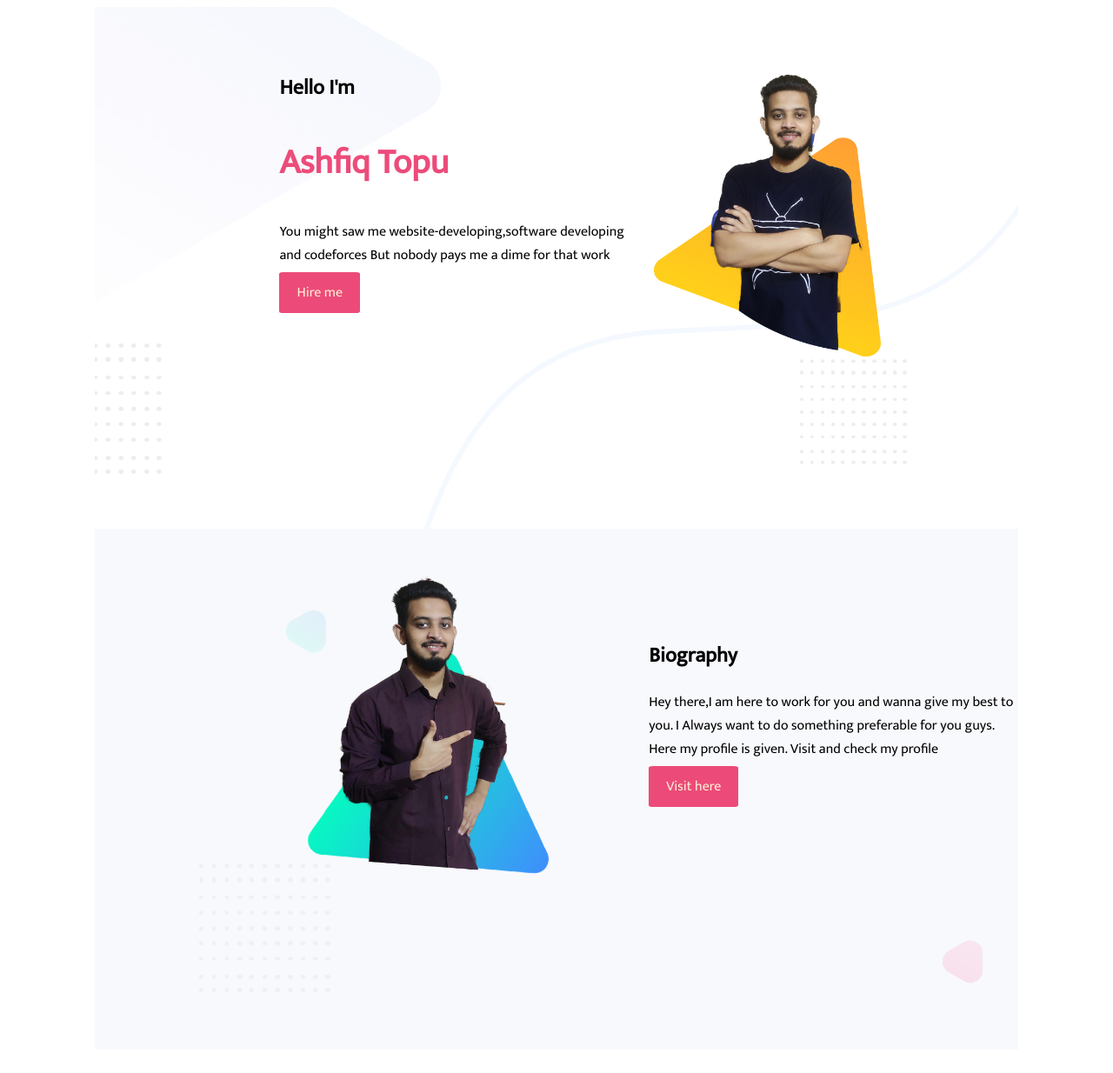
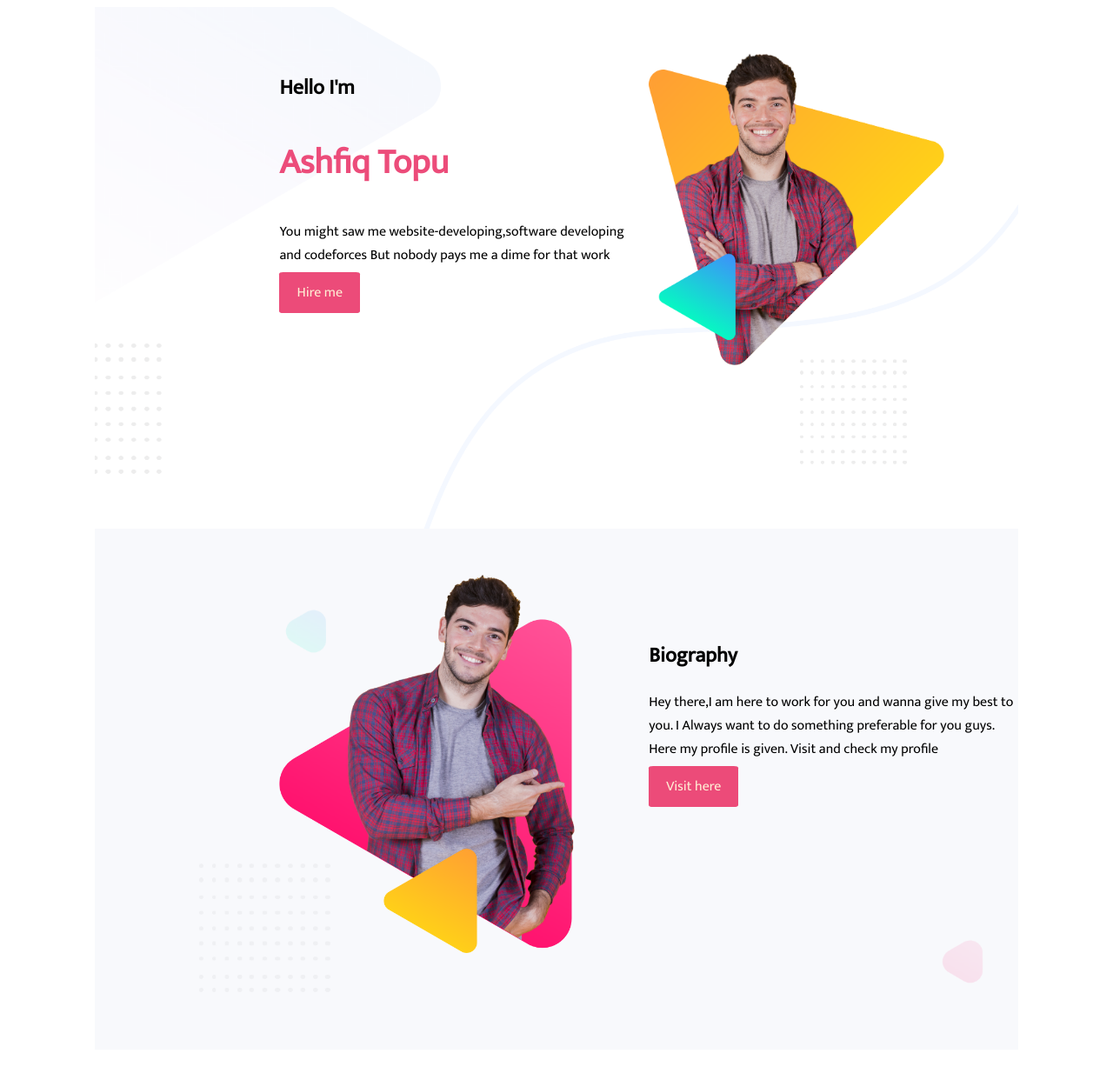
Before and after one commit to Ashfiq98/my-new-website, a plain HTML site: page index.html in a window 1280 px wide. Shown: the top 1234 px of the page at 87% size. Drawn offline with Linux system fonts and the light colour scheme.

Commit message:
Edited lastly

```diff
--- a/index.html
+++ b/index.html
@@ -16,12 +16,12 @@
     <a class="button" href="https://www.linkedin.com/in/ashfiq-topu-34a3871b1">Hire me</a>
      </div>
      <div id="image-1" class="half-width">
-         <img src="images/image 6 (2).png">
+         <img src="images/peter.png">
      </div>
 </section>
 <section class="cv-area">
    <div id="image-2" class="half-width">
-       <img src="Images/image 6 (1).png">
+       <img src="Images/peter_dream.png">
    </div>
    <div id="bio" class="half-width">
        <h1>Biography</h1>
```
